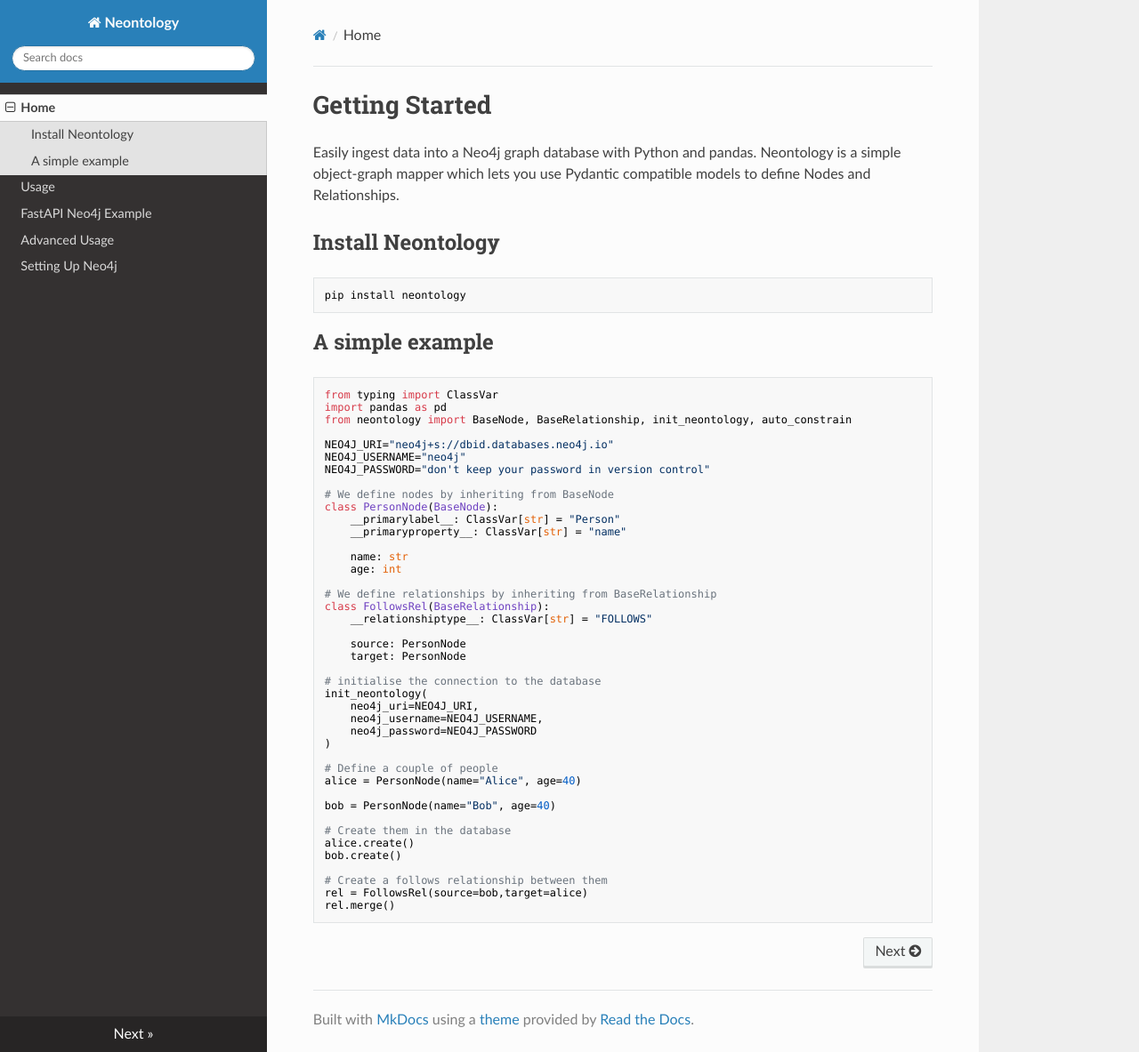
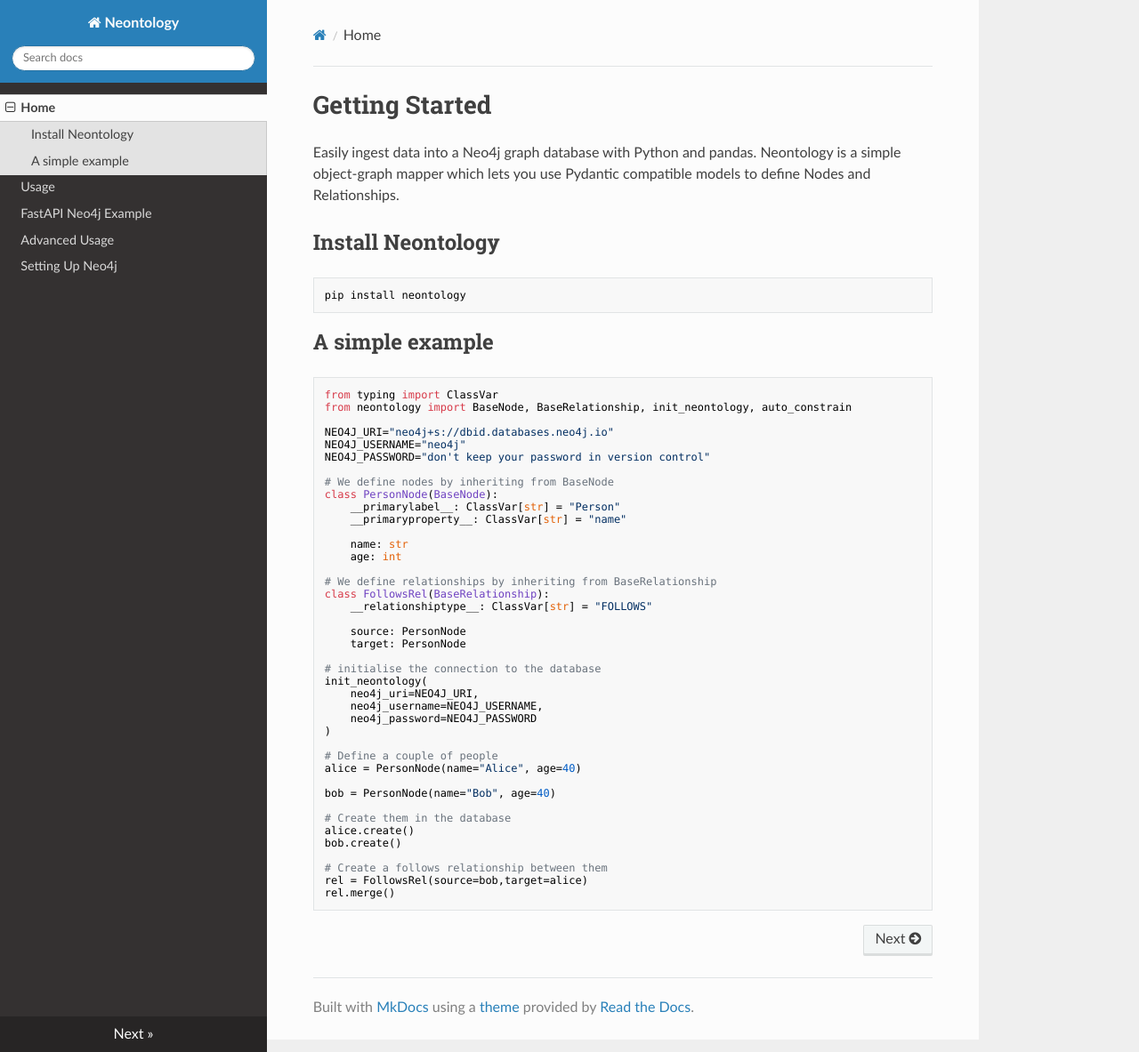
Before and after one commit to ontolocy/neontology, an MkDocs documentation site: the page built from docs/index.md, in a window 1280 px wide and 1183 px high. Shown: the whole window at 89% size. Built offline with MkDocs 1.6.1, drawn with Linux system fonts in a browser that asks for light colours; nearby versions of some CDN libraries.

````diff
--- a/docs/index.md
+++ b/docs/index.md
@@ -12,7 +12,6 @@
 
 ```python
 from typing import ClassVar
-import pandas as pd
 from neontology import BaseNode, BaseRelationship, init_neontology, auto_constrain
 
 NEO4J_URI="neo4j+s://dbid.databases.neo4j.io"
````
Also changed, not shown: 1 other file.
